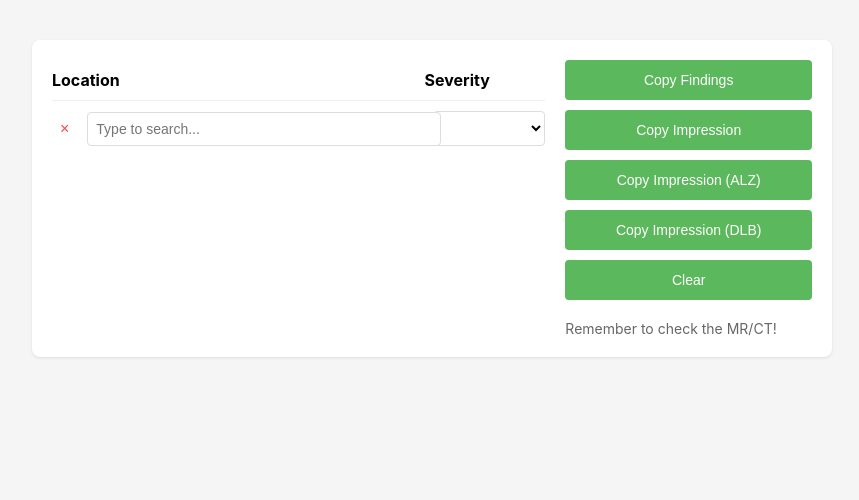
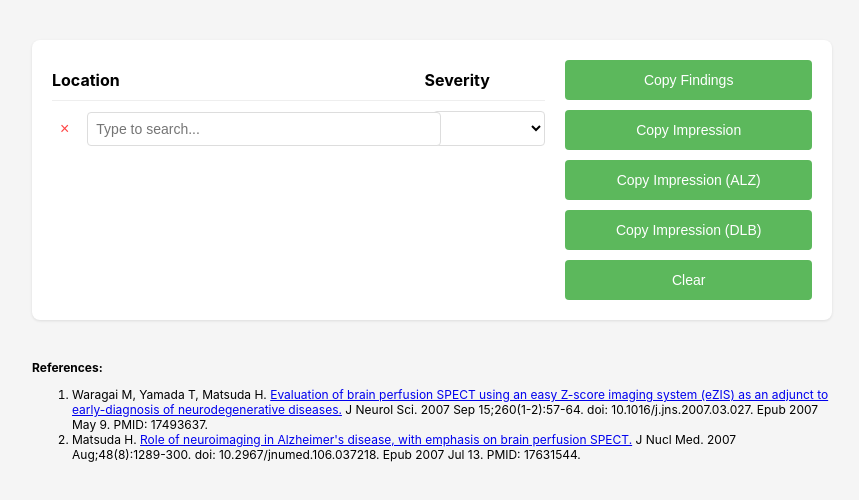
Before and after one commit to aldosteroneyang/ecd_report_generator, a plain HTML site: page index.html in a window 1280 px wide. Shown: the whole page, without its empty margins (208-1067 px from the left). Drawn offline with Linux system fonts and the light colour scheme.

Commit message:
Update index.html
Add reference

```diff
--- a/index.html
+++ b/index.html
@@ -161,11 +161,18 @@
       <button onclick="copyReport('alz')">Copy Impression (ALZ)</button>
       <button onclick="copyReport('dlb')">Copy Impression (DLB)</button>
       <button onclick="clearTable()">Clear</button>
-      <div class="reminder">Remember to check the MR/CT!</div>
     </div>
   </div>
   <div id="notification" class="notification"></div>
+  <div style="margin-top: 40px; font-size: 12px;">
+    <p><strong>References:</strong></p>
+    <ol>
+      <li>Waragai M, Yamada T, Matsuda H. <a href="https://pubmed.ncbi.nlm.nih.gov/17493637/" target="_blank">Evaluation of brain perfusion SPECT using an easy Z-score imaging system (eZIS) as an adjunct to early-diagnosis of neurodegenerative diseases.</a> J Neurol Sci. 2007 Sep 15;260(1-2):57-64. doi: 10.1016/j.jns.2007.03.027. Epub 2007 May 9. PMID: 17493637.</li>
+      <li>Matsuda H. <a href="https://pubmed.ncbi.nlm.nih.gov/17631544/" target="_blank">Role of neuroimaging in Alzheimer's disease, with emphasis on brain perfusion SPECT.</a> J Nucl Med. 2007 Aug;48(8):1289-300. doi: 10.2967/jnumed.106.037218. Epub 2007 Jul 13. PMID: 17631544.</li>
+    </ol>
+  </div>
 
+</body>
 <script>
   // 確保在頁面加載完成後執行初始化
       document.addEventListener('DOMContentLoaded', function() {
```
Lines whose indentation alone changed are shown as unchanged.
